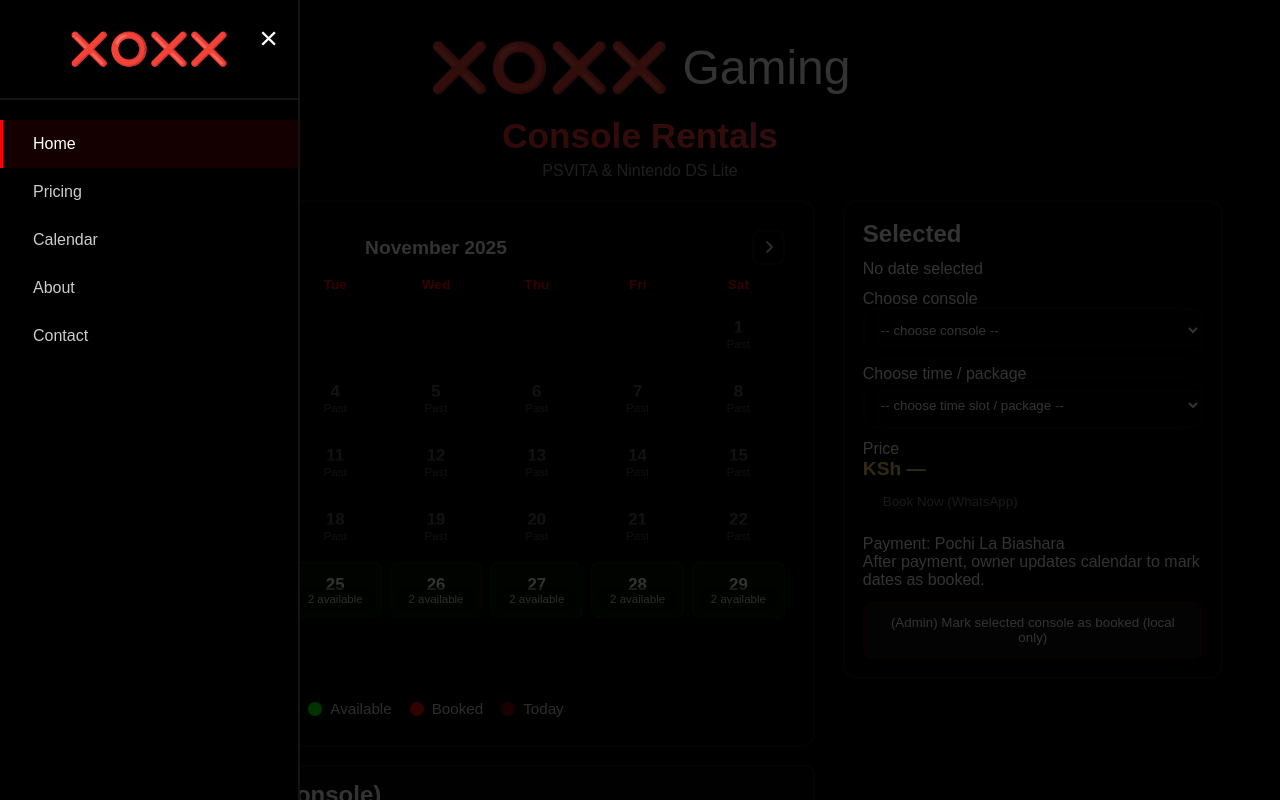
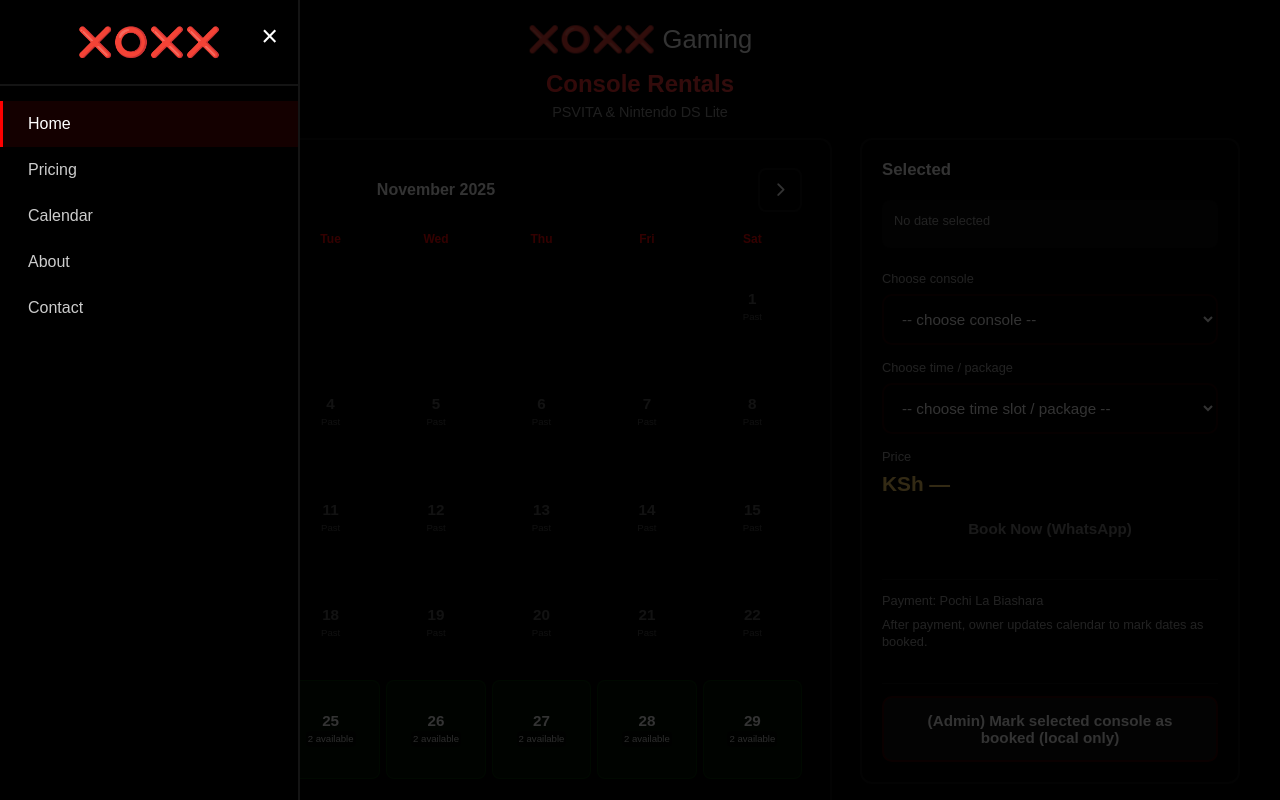
Before and after one commit to JeYBee1004/JB-Gaming, a website: page calendar.html in a window 1280 px wide. Both pictures are taken after a click on the button 45 px from the left and 45 px from the top of the page. Shown: the top 800 px of the page. Drawn offline with Linux system fonts and the light colour scheme; no server answers; a web font is replaced by a local one.

Commit message:
calendar.css

```diff
--- a/calendar.css
+++ b/calendar.css
@@ -1,104 +1,138 @@
+
 
   /* ---------- Reset & Base ---------- */
-    * { margin:0; padding:0; box-sizing:border-box; }
-    body { font-family: "Tektur", sans-serif; background:#000; color:#fff; min-height:100vh; -webkit-font-smoothing:antialiased; }
-    a { color:inherit; }
+  * { margin: 0; padding: 0; box-sizing: border-box; }
+  body { font-family: "Tektur", sans-serif; background: #000; color: #fff; min-height: 100vh; -webkit-font-smoothing: antialiased; }
+  a { color: inherit; }
 
   /* ---------- Sidebar ---------- */
-    .sidebar { position:fixed; left:-300px; top:0; width:300px; height:100vh; background:#000; border-right:2px solid rgba(255,255,255,0.08); transition:left .3s ease; z-index:1000; overflow:auto; padding-bottom:60px; }
-    .sidebar.active { left:0; }
-    .sidebar-header { font-size:2em; padding:30px 20px; text-align:center; color:#fff; border-bottom:2px solid rgba(255,255,255,0.08); }
-    .close-btn { position:absolute; top:20px; right:20px; background:none; border:none; color:#fff; font-size:2em; cursor:pointer; }
-    .close-btn:hover { color:#f00; }
-    .sidebar nav { padding:20px 0; }
-    .sidebar nav a { display:block; padding:15px 30px; color:#ccc; text-decoration:none; border-left:3px solid transparent; }
-    .sidebar nav a:hover, .sidebar nav a.active { color:#fff; background: rgba(255,0,0,0.08); border-left-color:#f00; }
+  .sidebar { position: fixed; left: -300px; top: 0; width: 300px; height: 100vh; background: #000; border-right: 2px solid rgba(255,255,255,0.08); transition: left .3s ease; z-index: 1000; overflow: auto; padding-bottom: 60px; }
+  .sidebar.active { left: 0; }
+  .sidebar-header { font-size: 1.8em; padding: 25px 20px; text-align: center; color: #fff; border-bottom: 2px solid rgba(255,255,255,0.08); }
+  .close-btn { position: absolute; top: 20px; right: 20px; background: none; border: none; color: #fff; font-size: 1.8em; cursor: pointer; }
+  .close-btn:hover { color: #f00; }
+  .sidebar nav { padding: 15px 0; }
+  .sidebar nav a { display: block; padding: 14px 25px; color: #ccc; text-decoration: none; border-left: 3px solid transparent; }
+  .sidebar nav a:hover, .sidebar nav a.active { color: #fff; background: rgba(255,0,0,0.08); border-left-color: #f00; }
 
   /* ---------- Menu Button & Overlay ---------- */
-    .menu-btn { position:fixed; top:20px; left:20px; width:50px; height:50px; background:#000; border:2px solid rgba(255,255,255,0.1); border-radius:8px; color:#fff; font-size:1.5em; cursor:pointer; z-index:999; }
-    .overlay { position:fixed; top:0; left:0; width:100%; height:100vh; background:rgba(0,0,0,0.8); opacity:0; visibility:hidden; transition:all .3s ease; z-index:998; }
-    .overlay.active { opacity:1; visibility:visible; }
+  .menu-btn { position: fixed; top: 15px; left: 15px; width: 48px; height: 48px; background: #000; border: 2px solid rgba(255,255,255,0.1); border-radius: 8px; color: #fff; font-size: 1.4em; cursor: pointer; z-index: 999; display: flex; align-items: center; justify-content: center; }
+  .menu-btn:active { transform: scale(0.95); }
+  .overlay { position: fixed; top: 0; left: 0; width: 100%; height: 100vh; background: rgba(0,0,0,0.8); opacity: 0; visibility: hidden; transition: all .3s ease; z-index: 998; }
+  .overlay.active { opacity: 1; visibility: visible; }
 
-    /* ---------- Main ---------- */
-    .main-content { margin-left:0; min-height:100vh; display:flex; flex-direction:column; padding:20px; }
-    .page-header { font-size:3em; text-align:center; margin:20px 0; color:#fff; }
-    .container { width:94%; max-width:1200px; margin:0 auto; }
+  /* ---------- Main - Mobile First ---------- */
+  .main-content { margin-left: 0; min-height: 100vh; display: flex; flex-direction: column; padding: 12px; }
+  .page-header { font-size: 1.6em; text-align: center; margin: 12px 0 16px; color: #fff; }
+  .container { width: 100%; max-width: 1200px; margin: 0 auto; }
 
-    .page-title { font-size:2.2em; text-align:center; margin-bottom:6px; background:linear-gradient(90deg,#f00,#ff6b6b); -webkit-background-clip:text; -webkit-text-fill-color:transparent; }
-    .subtitle { text-align:center; color:#999; margin-bottom:20px; }
+  .page-title { font-size: 1.5em; text-align: center; margin-bottom: 6px; background: linear-gradient(90deg,#f00,#ff6b6b); -webkit-background-clip: text; -webkit-text-fill-color: transparent; }
+  .subtitle { text-align: center; color: #999; margin-bottom: 18px; font-size: 0.9em; }
 
-    /* ---------- Layout ---------- */
-    .grid { display:grid; grid-template-columns: 1fr 380px; gap:28px; align-items:start; }
-    @media (max-width:900px) { .grid { grid-template-columns: 1fr; } }
+  /* ---------- Layout Grid - Mobile First ---------- */
+  .grid { display: grid; grid-template-columns: 1fr; gap: 16px; align-items: start; }
 
-    section { background: rgba(0,0,0,0.85); border:2px solid rgba(255,255,255,0.06); border-radius:14px; padding:18px; }
+  /* Tablet and above (768px+): switch to 2-column layout */
+  @media (min-width: 768px) {
+    .grid { grid-template-columns: 1fr 380px; gap: 28px; }
+  }
+
+  section { background: rgba(0,0,0,0.85); border: 2px solid rgba(255,255,255,0.06); border-radius: 12px; padding: 16px; }
+
+  /* Better padding for larger screens */
+  @media (min-width: 768px) {
+    section { padding: 20px; }
+  }
 
   /* ---------- Calendar ---------- */
-    .calendar { padding:10px; border-radius:10px; }
-    .calendar-header { display:flex; justify-content:space-between; align-items:center; margin-bottom:12px; gap:10px; }
-    .calendar-header h3 { font-size:1.2em; color:#fff; }
-    .calendar-header button { background:none; border:2px solid rgba(255,255,255,0.06); color:#fff; padding:8px 10px; border-radius:8px; cursor:pointer; }
-    .calendar-header button:hover { border-color:#f00; color:#f00; }
+  .calendar { padding: 8px; border-radius: 10px; }
+  .calendar-header { display: flex; justify-content: space-between; align-items: center; margin-bottom: 14px; gap: 8px; }
+  .calendar-header h3 { font-size: 1em; color: #fff; flex: 1; min-width: 120px; text-align: center; }
+  .calendar-header button { background: none; border: 2px solid rgba(255,255,255,0.06); color: #fff; padding: 10px 12px; border-radius: 8px; cursor: pointer; font-size: 0.9em; min-width: 44px; min-height: 44px; display: flex; align-items: center; justify-content: center; }
+  .calendar-header button:hover { border-color: #f00; color: #f00; }
+  .calendar-header button:active { transform: scale(0.95); }
 
-    .calendar-days { display:grid; grid-template-columns: repeat(7, 1fr); gap:8px; }
-    .calendar-days .weekday { text-align:center; font-weight:700; color:#f00; font-size:.85em; padding-bottom:6px; }
+  .calendar-days { display: grid; grid-template-columns: repeat(7, 1fr); gap: 6px; }
+  .calendar-days .weekday { text-align: center; font-weight: 700; color: #f00; font-size: 0.75em; padding: 6px 2px; }
 
   .calendar-day {
-      padding:12px;
-      min-height:56px;
-      display:flex;
-      align-items:flex-start;
-      justify-content:center;
+    padding: 10px 4px;
+    min-height: 64px;
+    display: flex;
+    flex-direction: column;
+    align-items: center;
+    justify-content: center;
     background: rgba(255,255,255,0.02);
-      border-radius:8px;
-      cursor:pointer;
-      position:relative;
-      transition:all .15s ease;
-      user-select:none;
+    border-radius: 8px;
+    cursor: pointer;
+    position: relative;
+    transition: all .15s ease;
+    user-select: none;
+    aspect-ratio: 1;
   }
-    .calendar-day:hover { transform:translateY(-4px); box-shadow:0 10px 30px rgba(255,0,0,0.06); }
-    .calendar-day.past { opacity:0.35; cursor:not-allowed; transform:none; box-shadow:none; }
-    .calendar-day.today { box-shadow:0 0 30px rgba(255,0,0,0.25); background: rgba(255,0,0,0.06); }
-    .calendar-day.booked { background: rgba(255,0,0,0.14); border:1px solid rgba(255,0,0,0.18); color:#fff; }
-    .calendar-day.available { background: rgba(0,255,0,0.06); border:1px solid rgba(0,255,0,0.12); color:#fff; }
-    .calendar-day.selected { background:#f00; color:#fff; }
+  .calendar-day:hover { transform: translateY(-3px); box-shadow: 0 8px 24px rgba(255,0,0,0.08); }
+  .calendar-day:active { transform: scale(0.96); }
+  .calendar-day.past { opacity: 0.35; cursor: not-allowed; transform: none; box-shadow: none; }
+  .calendar-day.today { box-shadow: 0 0 24px rgba(255,0,0,0.3); background: rgba(255,0,0,0.08); }
+  .calendar-day.booked { background: rgba(255,0,0,0.15); border: 1px solid rgba(255,0,0,0.2); }
+  .calendar-day.available { background: rgba(0,255,0,0.06); border: 1px solid rgba(0,255,0,0.12); }
+  .calendar-day.selected { background: #f00; color: #fff; box-shadow: 0 0 20px rgba(255,0,0,0.4); }
 
-    .day-number { font-weight:700; font-size:1.05em; }
+  .day-number { font-weight: 700; font-size: 0.95em; margin-bottom: 2px; }
 
-    .availability-badge { position:absolute; bottom:6px; left:6px; right:6px; font-size:.72em; padding:6px; border-radius:8px; background:rgba(0,0,0,0.45); text-align:center; color:#ddd; }
+  .availability-badge { font-size: 0.6em; padding: 3px 2px; border-radius: 4px; background: rgba(0,0,0,0.5); text-align: center; color: #ddd; line-height: 1.1; }
 
   /* ---------- Right column (booking options) ---------- */
-    .booking-card { display:flex; flex-direction:column; gap:12px; }
-    .form-select, .form-input { width:100%; padding:12px; background:rgba(0,0,0,0.4); border:2px solid rgba(255,0,0,0.12); border-radius:10px; color:#fff; }
-    .form-select:focus, .form-input:focus { outline:none; border-color:#f00; box-shadow:0 0 10px rgba(255,0,0,0.12); }
+  .booking-card { display: flex; flex-direction: column; gap: 14px; }
 
-    .cta-button { display:inline-block; padding:12px 18px; border-radius:10px; border:2px solid #000; background:#000; color:#fff; cursor:pointer; text-align:center; }
-    .cta-button[disabled] { opacity:0.5; cursor:not-allowed; }
+  .booking-card h2 { margin-bottom: 6px; font-size: 1.05em; }
 
-    .price-tag { font-weight:700; font-size:1.2em; color:#ffd166; }
+  .form-select, .form-input { width: 100%; padding: 14px; background: rgba(0,0,0,0.4); border: 2px solid rgba(255,0,0,0.12); border-radius: 10px; color: #fff; font-size: 0.95em; min-height: 44px; }
+  .form-select:focus, .form-input:focus { outline: none; border-color: #f00; box-shadow: 0 0 10px rgba(255,0,0,0.15); }
+
+  .cta-button { display: block; padding: 14px 16px; border-radius: 10px; border: 2px solid #000; background: #000; color: #fff; cursor: pointer; text-align: center; font-size: 0.95em; font-weight: 600; transition: all 0.2s ease; width: 100%; min-height: 44px; }
+  .cta-button:hover { border-color: #f00; color: #f00; }
+  .cta-button:active { transform: scale(0.98); }
+  .cta-button[disabled] { opacity: 0.5; cursor: not-allowed; }
+
+  .price-tag { font-weight: 700; font-size: 1.3em; color: #ffd166; margin-top: 4px; }
 
   /* legend */
-    .legend { display:flex; gap:18px; justify-content:center; margin-top:18px; }
-    .legend-item { display:flex; gap:8px; align-items:center; font-size:.95em; color:#ddd; }
-    .legend-dot { width:14px; height:14px; border-radius:50%; }
-    .legend-dot.available { background:#0f0; box-shadow:0 0 8px rgba(0,255,0,0.15); }
-    .legend-dot.booked { background:#f00; box-shadow:0 0 8px rgba(255,0,0,0.15); }
-    .legend-dot.today { background:rgba(255,0,0,0.5); }
+  .legend { display: flex; gap: 10px; justify-content: center; margin-top: 16px; flex-wrap: wrap; }
+  .legend-item { display: flex; gap: 6px; align-items: center; font-size: 0.85em; color: #ddd; }
+  .legend-dot { width: 12px; height: 12px; border-radius: 50%; flex-shrink: 0; }
+  .legend-dot.available { background: #0f0; box-shadow: 0 0 8px rgba(0,255,0,0.15); }
+  .legend-dot.booked { background: #f00; box-shadow: 0 0 8px rgba(255,0,0,0.15); }
+  .legend-dot.today { background: rgba(255,0,0,0.5); }
 
   /* pricing table */
-    .pricing-table { width:100%; border-collapse:collapse; margin:12px 0 0 0; background:rgba(255,255,255,0.02); border-radius:8px; overflow:hidden; }
-    .pricing-table th, .pricing-table td { padding:10px 12px; text-align:center; border-bottom:1px solid rgba(255,255,255,0.04); font-size:0.95em; }
-    .pricing-table th { background: rgba(255,255,255,0.03); color:#ffd700; font-weight:700; }
+  .pricing-table { width: 100%; border-collapse: collapse; margin: 12px 0 0; background: rgba(255,255,255,0.02); border-radius: 8px; overflow: hidden; font-size: 0.85em; }
+  .pricing-table th, .pricing-table td { padding: 10px 8px; text-align: center; border-bottom: 1px solid rgba(255,255,255,0.04); }
+  .pricing-table th { background: rgba(255,255,255,0.03); color: #ffd700; font-weight: 700; }
 
-    .pricing-section { margin-top:18px; padding:14px; border-radius:10px; background: rgba(255,255,255,0.02); }
-    .pricing-subtitle { margin-top:8px; font-size:1.05em; color:#fff; text-transform:uppercase; }
+  .pricing-section { margin-top: 16px; padding: 16px; border-radius: 10px; background: rgba(255,255,255,0.02); }
+  .pricing-section h2 { margin-bottom: 10px; font-size: 1.05em; }
+  .pricing-subtitle { margin-top: 12px; margin-bottom: 10px; font-size: 0.9em; color: #fff; text-transform: uppercase; font-weight: 700; }
 
   /* modal */
-    .modal-backdrop { position:fixed; inset:0; background:rgba(0,0,0,0.6); display:flex; align-items:center; justify-content:center; z-index:2000; visibility:hidden; opacity:0; transition:all .18s ease; }
-    .modal-backdrop.show { visibility:visible; opacity:1; }
-    .modal { background:#0b0b0b; border:2px solid rgba(255,255,255,0.04); width:min(520px,92%); border-radius:12px; padding:16px; }
-    .modal h3 { margin-bottom:8px; color:#fff; }
-    .modal p { color:#ccc; margin-bottom:12px; }
-    .modal .small { font-size:.9em; color:#bbb; }
+  .modal-backdrop { position: fixed; inset: 0; background: rgba(0,0,0,0.7); display: flex; align-items: center; justify-content: center; z-index: 2000; visibility: hidden; opacity: 0; transition: all .18s ease; padding: 16px; }
+  .modal-backdrop.show { visibility: visible; opacity: 1; }
+  .modal { background: #0b0b0b; border: 2px solid rgba(255,255,255,0.04); width: min(520px, 95%); border-radius: 12px; padding: 18px; max-height: 85vh; overflow-y: auto; }
+  .modal h3 { margin-bottom: 12px; color: #fff; font-size: 1.05em; }
+  .modal p { color: #ccc; margin-bottom: 12px; line-height: 1.5; }
+  .modal .small { font-size: 0.85em; color: #bbb; }
 
-    footer { margin-top:22px; text-align:center; color:#999; padding:10px; font-size:.9em; }
+  footer { margin-top: 24px; text-align: center; color: #999; padding: 12px; font-size: 0.85em; }
+
+  /* ---------- Info box spacing ---------- */
+  #selected-info { background: rgba(255,255,255,0.03); padding: 12px; border-radius: 8px; margin-bottom: 8px; line-height: 1.5; }
+
+  .info-section { margin-top: 12px; padding-top: 12px; border-top: 1px solid rgba(255,255,255,0.05); }
+
+  .small { display: block; font-size: 0.8em; color: #aaa; margin-bottom: 6px; line-height: 1.4; }
+
+  /* Added price display wrapper for better mobile spacing */
+  .price-wrapper { display: flex; flex-direction: column; gap: 8px; }
+
+  /* Better button layout for mobile */
+  .button-group { display: flex; flex-direction: column; gap: 10px; }
```
Lines whose indentation alone changed are shown as unchanged.
